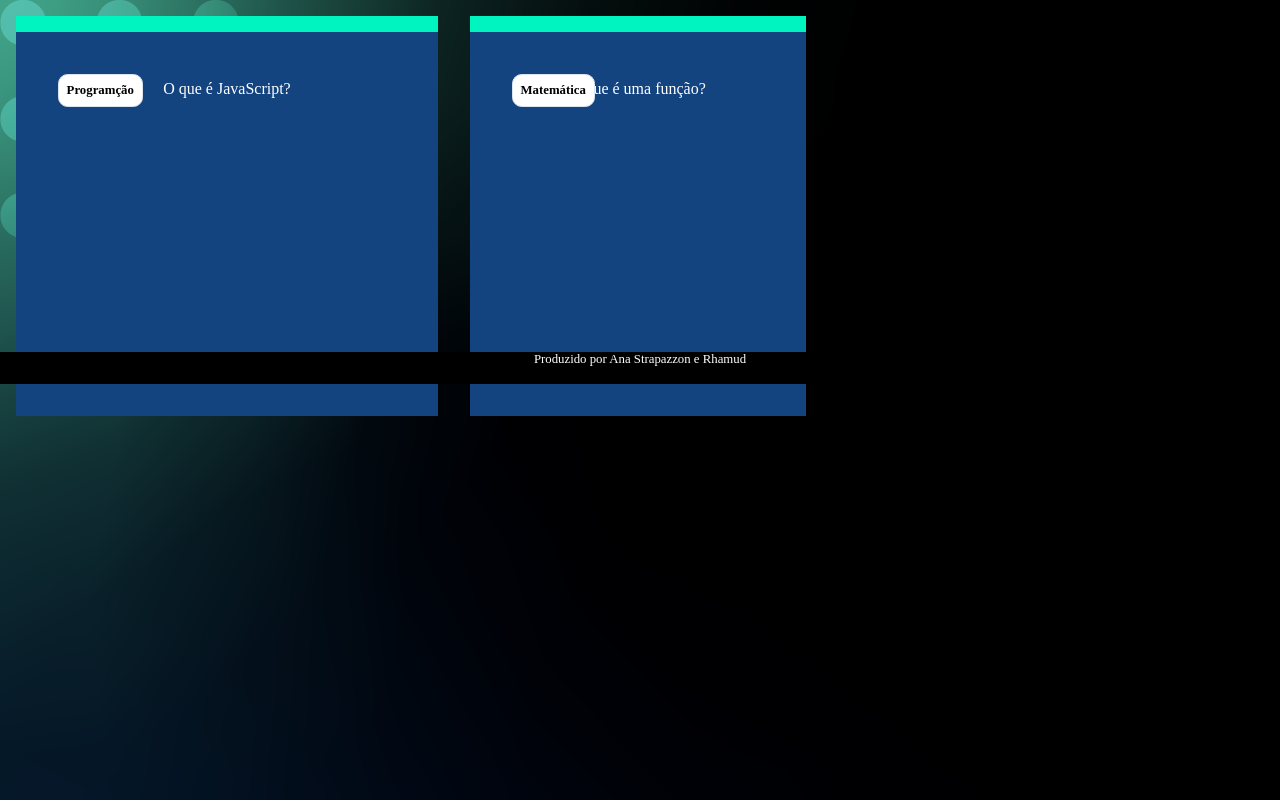
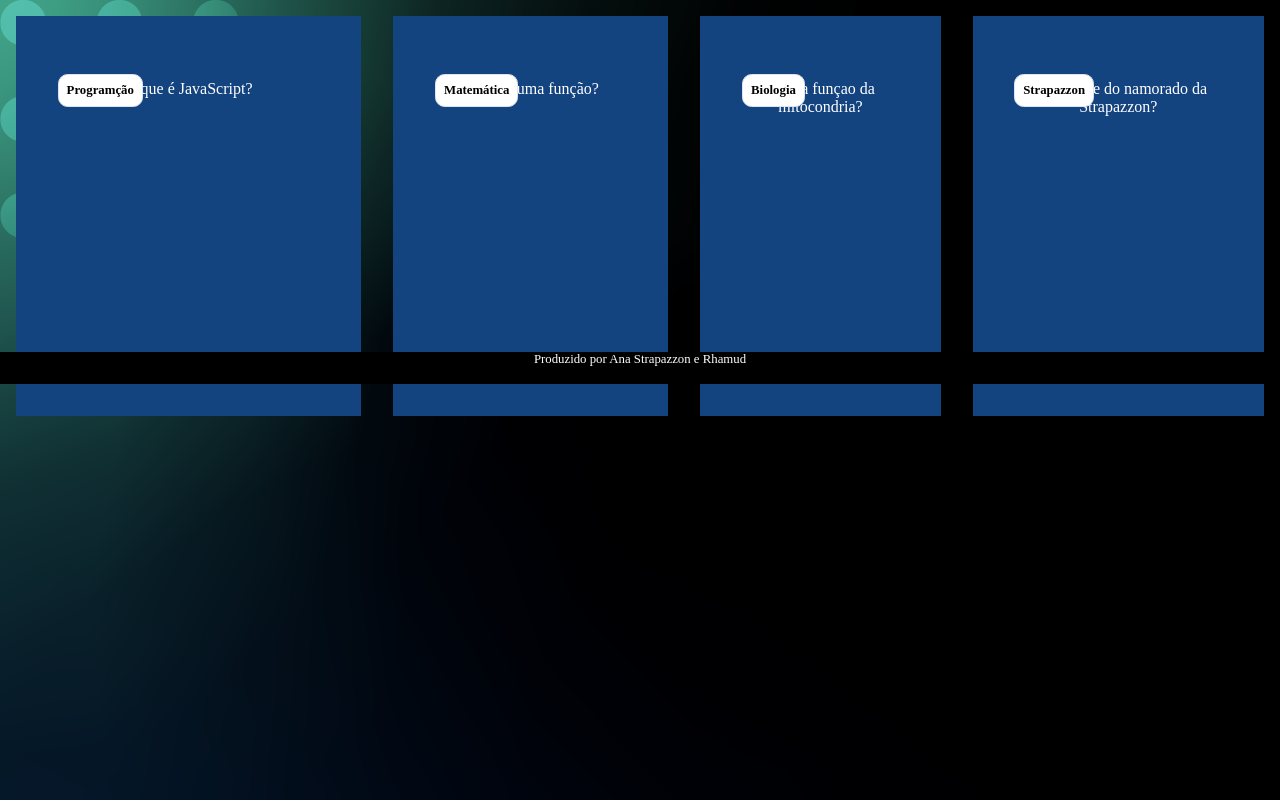
Before and after one commit to Rhamudex/lindos-e-gatos, a plain HTML site: page index.html in a window 1280 px wide. Drawn offline with Linux system fonts and the light colour scheme; a web font is replaced by a local one.

Commit message:
Add files via upload

```diff
--- a/main.js
+++ b/main.js
@@ -1,9 +1,20 @@
 function criaCartao(categoria,pergunta,resposta){
   let conteiner = document.getElementById('container')
-  let article = documnet.createElement('article')
+  let article = document.createElement('article')
   article.className = 'cartao'
-  article.innerHTML = 'isso é um teste'
+  article.innerHTML = `
+ <div class="cartao-conteudo">
+  <h3> ${ categoria} </h3>
+  <div class="cartao-conteudo-pergunta">
+  <p> ${pergunta} </p>
+  </div>
+  <div class="cartao-conteudo-resposta">
+    <p> ${resposta}</p>
+  </div>
+  </div>
+  `
   conteiner.appendChild(article)
 }
 
-criaCartao('biologia','qual a funçao da mitocondria','produçao de energia')
+criaCartao('Biologia','Qual a funçao da mitocondria?','Produçao de energia')
+criaCartao('Strapazzon', 'Qual nome do namorado da Strapazzon?', 'Joao Rafael')
--- a/style.css
+++ b/style.css
@@ -30,7 +30,7 @@ footer p{
 }
 .cartao{
     margin: 1rem;
-    background-color:var(--cor-cartao-verso);
+    background-color:var(--cor-cartao-frente);
     height: 20rem;
 }
 .cartao-conteudo{
```
